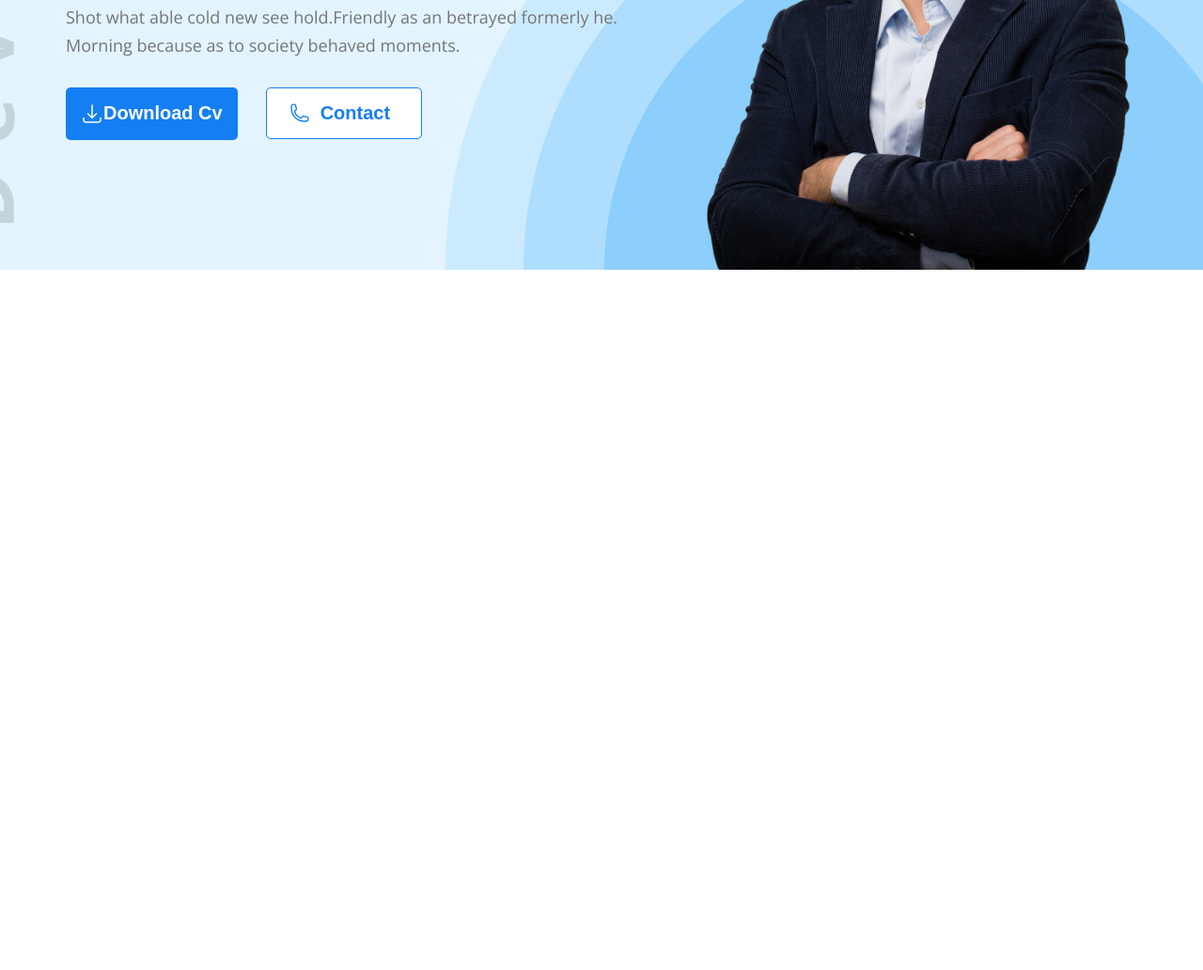
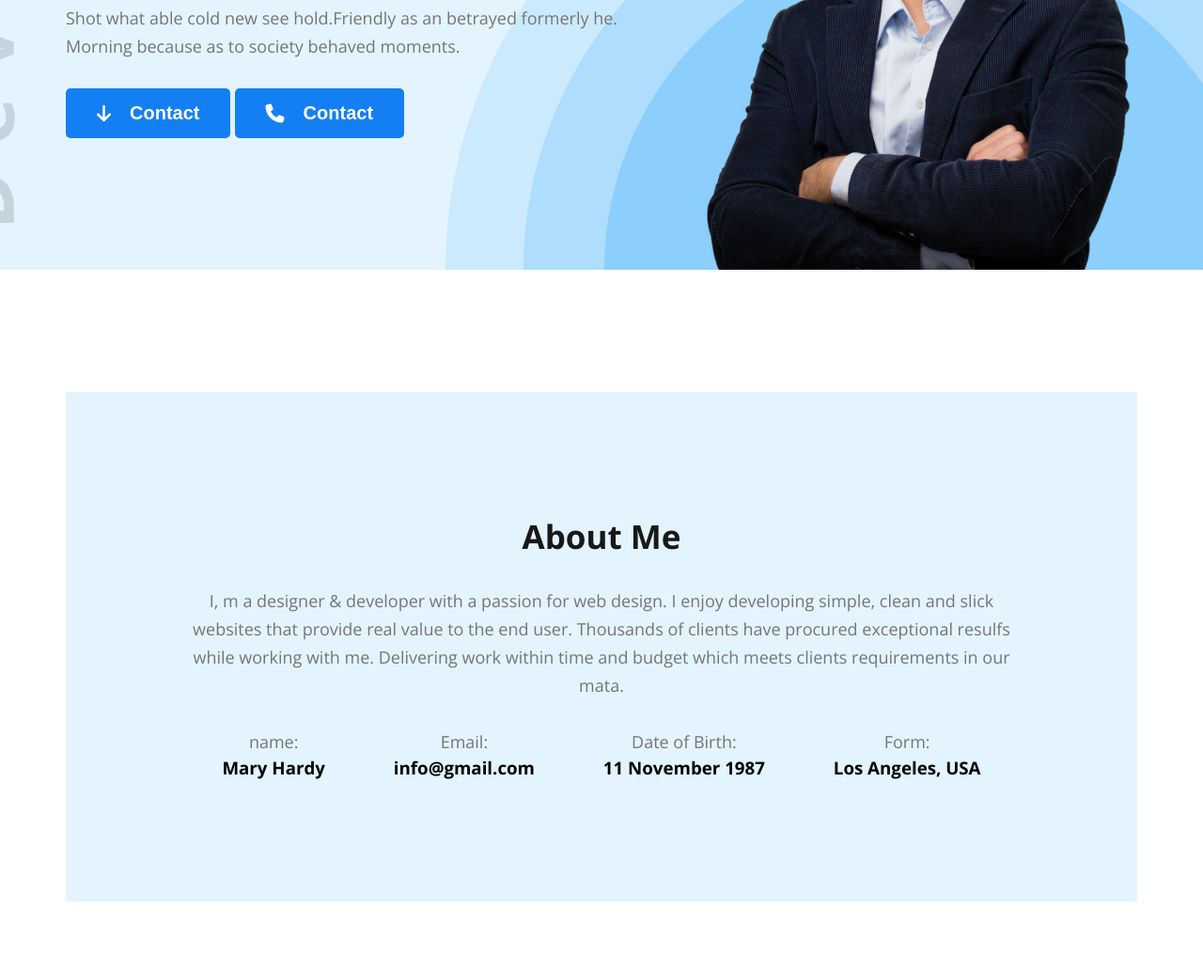
Before and after one commit to Anirat04/Practice-project_MS-1, a plain HTML site: page index.html in a window 1280 px wide. Shown: the part 464-1496 px from the top of the page at 94% size. Before the commit the page ends 800 px from the top, so only its background shows below. Drawn offline with nearby package versions, Linux system fonts and the light colour scheme.

Commit message:
banner and about section added with button css

```diff
--- a/css/style.css
+++ b/css/style.css
@@ -27,6 +27,10 @@ img {
     vertical-align: middle;
 }
 
+.full-wrapper {
+    width: 100%;
+}
+
 .container {
     width: 1140px;
     margin: 0 auto;
@@ -39,6 +43,21 @@ body {
 .text_color {
     color: var(--pcl);
 }
+
+/* header text css starts */
+.h-text {
+    text-align: center;
+}
+
+.h-text h2 {
+    color: var(--dark-01, #181818);
+    text-align: center;
+    font-size: 35px;
+    font-weight: 700;
+    text-transform: capitalize;
+}
+
+/* header text css ends */
 
 /* paragraph common css starts */
 .common_p {
@@ -67,6 +86,8 @@ body {
 
 /* =========================  common css ends =========================== */
 
+
+/* ========================= Header section css starts ============================ */
 
 /* nav css starts */
 header nav {
@@ -155,17 +176,42 @@ header nav ul li a {
 
 
 .banner .banner_content .banner_item .banner_btn .d_btn {
-    border: 1px solid var(--pcl);
-    background-color: #FFFFFF;
+    background-color: var(--pcl);
+    border: none;
     border-radius: 5px;
     -webkit-border-radius: 5px;
     -moz-border-radius: 5px;
     -ms-border-radius: 5px;
     -o-border-radius: 5px;
+    transition: all linear 0.3s;
+    -webkit-transition: all linear 0.3s;
+    -moz-transition: all linear 0.3s;
+    -ms-transition: all linear 0.3s;
+    -o-transition: all linear 0.3s;
 }
 
-.banner .banner_content .banner_item .banner_btn .d_btn a {
+.banner .banner_content .banner_item .banner_btn .d_btn:hover {
+    background-color: white;
+    border: 1px solid var(--pcl);
+    border-radius: 10px;
+    -webkit-border-radius: 10px;
+    -moz-border-radius: 10px;
+    -ms-border-radius: 10px;
+    -o-border-radius: 10px;
+}
+
+.banner .banner_content .banner_item .banner_btn .d_btn:hover .bbtn a {
     color: var(--pcl);
+
+}
+
+.banner .banner_content .banner_item .banner_btn .d_btn:hover .bbtn i {
+    color: #147ff3;
+}
+
+.banner .banner_content .banner_item .banner_btn .d_btn a,
+i {
+    color: var(--white-color);
     text-align: center;
     font-size: 20px;
     font-weight: 700;
@@ -182,29 +228,37 @@ header nav ul li a {
     padding: 15px 23px;
     display: flex;
     align-items: center;
-    transition: all linear 0.3s;
-    -webkit-transition: all linear 0.3s;
-    -moz-transition: all linear 0.3s;
-    -ms-transition: all linear 0.3s;
-    -o-transition: all linear 0.3s;
-}
-
-.banner .banner_content .banner_item .banner_btn .d_btn:hover .bbtn {
-    background-color: var(--pcl);
-}
-
-.banner .banner_content .banner_item .banner_btn .d_btn:hover a,
-.change_col {
-    color: #FFFFFF;
-    fill: white;
-}
-
-.banner .banner_content .banner_item .banner_btn .bbtk {
-    display: flex;
-    align-items: center;
-    float: left;
-    text-transform: capitalize;
-    margin-right: 30px;
 }
 
 /* banner css ends */
+
+
+/* ========================= Header section css ends ============================ */
+
+/* =========================== Main section css starts =============================== */
+
+/* about section css starts */
+#about .about-bg {
+    margin: 130px 0;
+}
+
+#about .about-bg .about {
+    background-color: var(--bgcl);
+    /* padding: 157px; */
+    /* margin: 130px 0px; */
+}
+
+#about .about-bg .about .about-info{
+    display: flex;
+    justify-content: space-around;
+
+}
+
+#about .about-bg .about .about-info .dd1 {
+    /* text-transform: capitalize; */
+    text-align: center;
+}
+/* about section css ends */
+
+
+/* =========================== Main section css ends =============================== */
--- a/index.html
+++ b/index.html
@@ -9,11 +9,18 @@
     <link rel="preconnect" href="https://fonts.gstatic.com" crossorigin>
     <link href="https://fonts.googleapis.com/css2?family=Open+Sans:wght@400;500;600;700;800&display=swap"
         rel="stylesheet">
+    <link rel="stylesheet" href="https://cdnjs.cloudflare.com/ajax/libs/font-awesome/6.4.0/css/all.min.css"
+        integrity="sha512-iecdLmaskl7CVkqkXNQ/ZH/XLlvWZOJyj7Yy7tcenmpD1ypASozpmT/E0iPtmFIB46ZmdtAc9eNBvH0H/ZpiBw=="
+        crossorigin="anonymous" referrerpolicy="no-referrer" />
     <link rel="stylesheet" href="css/style.css">
 </head>
 
 <body>
+
+    <!--====================== Header section starts =======================-->
     <header class="banner">
+
+        <!-- nav section starts -->
         <nav class="container">
             <h3>Ma<span class="text_color">r</span>y</h3>
             <ul>
@@ -26,6 +33,10 @@
                 </li>
             </ul>
         </nav>
+        <!-- nav section ends -->
+
+
+        <!-- banner section starts -->
         <div class="banner_content container">
             <div class="banner_item">
                 <div class="bd1">
@@ -35,30 +46,20 @@
                         betrayed formerly he. Morning because as to society
                         behaved moments.</p>
                         <div class="banner_btn">
-                        <button class="btn bbtk" style="padding: 16px;">
-                            <svg xmlns="http://www.w3.org/2000/svg" width="24" height="24" viewBox="0 0 24 24"
-                                fill="none">
-                                <path
-                                    d="M3 16.5V18.75C3 19.3467 3.23705 19.919 3.65901 20.341C4.08097 20.7629 4.65326 21 5.25 21H18.75C19.3467 21 19.919 20.7629 20.341 20.341C20.7629 19.919 21 19.3467 21 18.75V16.5M16.5 12L12 16.5M12 16.5L7.5 12M12 16.5V3"
-                                    stroke="white" stroke-width="1.5" stroke-linecap="round" stroke-linejoin="round" />
-                            </svg>
-                            <a href="images/Novorésumé.png" download="">download cv</a>
+                            <button class="d_btn">
+                                <div class="bbtn">
+                                    <i class="fa-solid fa-arrow-down"></i>
+                                    <a href="#">contact</a>
+                                </div>
                             </button>
                             <button class="d_btn">
                                 <div class="bbtn">
-                                <svg class="change_col" xmlns="http://www.w3.org/2000/svg" width="24" height="22"
-                                    viewBox="0 0 24 24" fill="none">
-                                    <path
-                                        d="M2.25 6.75C2.25 15.034 8.966 21.75 17.25 21.75H19.5C20.0967 21.75 20.669 21.5129 21.091 21.091C21.5129 20.669 21.75 20.0967 21.75 19.5V18.128C21.75 17.612 21.399 17.162 20.898 17.037L16.475 15.931C16.035 15.821 15.573 15.986 15.302 16.348L14.332 17.641C14.05 18.017 13.563 18.183 13.122 18.021C11.4849 17.4191 9.99815 16.4686 8.76478 15.2352C7.53141 14.0018 6.58087 12.5151 5.979 10.878C5.817 10.437 5.983 9.95 6.359 9.668L7.652 8.698C8.015 8.427 8.179 7.964 8.069 7.525L6.963 3.102C6.90214 2.85869 6.76172 2.6427 6.56405 2.48834C6.36638 2.33397 6.1228 2.25008 5.872 2.25H4.5C3.90326 2.25 3.33097 2.48705 2.90901 2.90901C2.48705 3.33097 2.25 3.90326 2.25 4.5V6.75Z"
-                                        stroke="#147ff3" stroke-width="1.5" stroke-linecap="round"
-                                        stroke-linejoin="round" />
-                                </svg>
+                                    <i class="fa-solid fa-phone"></i>
                                     <a href="#">contact</a>
                                 </div>
                             </button>
                         </div>
                     </div>
-
                 </div>
                 <div class="bg_img">
                     <img src="images/hardy.png" alt="banner_img" style="max-width: 500px;">
@@ -70,8 +71,49 @@
                 <img src="images/developer.png" alt="" style="height: 650px;">
             </div>
         </div>
+        <!-- banner section ends -->
+    </header>
+    <!--====================== Header section ends =======================-->
 
-    </header>
+    <!--====================== Main section starts =======================-->
+    <main>
+
+        <!-- about section starts -->
+        <section id="about">
+            <div class="full-wrapper about-bg">
+                <div class="container about">
+                    <div class="about-content" style="padding: 130px;">
+                        <div class="h-text">
+                            <h2>about me</h2>
+                            <p class="common_p" style="margin: 30px 0px;">I, m a designer & developer with a passion for web design. I enjoy developing simple, clean and slick websites that provide real value to the end user. Thousands of clients have procured exceptional resulfs while working with me. Delivering work within time and budget which meets clients requirements in our mata.</p>
+                        </div>
+                        <div class="about-info">
+                            <div class="dd1">
+                                <p class="common_p">name:</p>
+                                <h3>Mary Hardy</h3>
+                            </div>
+                            <div class="dd1">
+                                <p class="common_p">Email:</p>
+                                <h3>info@gmail.com</h3>
+                            </div>
+                            <div class="dd1">
+                                <p class="common_p">Date of Birth:</p>
+                                <h3>11 November 1987</h3>
+                            </div>
+                            <div class="dd1">
+                                <p class="common_p">Form:</p>
+                                <h3>Los Angeles, USA</h3>
+                            </div>
+                        </div>
+                    </div>
+                </div>
+            </div>
+        </section>
+        <!-- about section ends -->
+
+
+    </main>
+    <!--====================== Main section ends =======================-->
 </body>
 
 </html>
```
Lines whose indentation alone changed are shown as unchanged.
